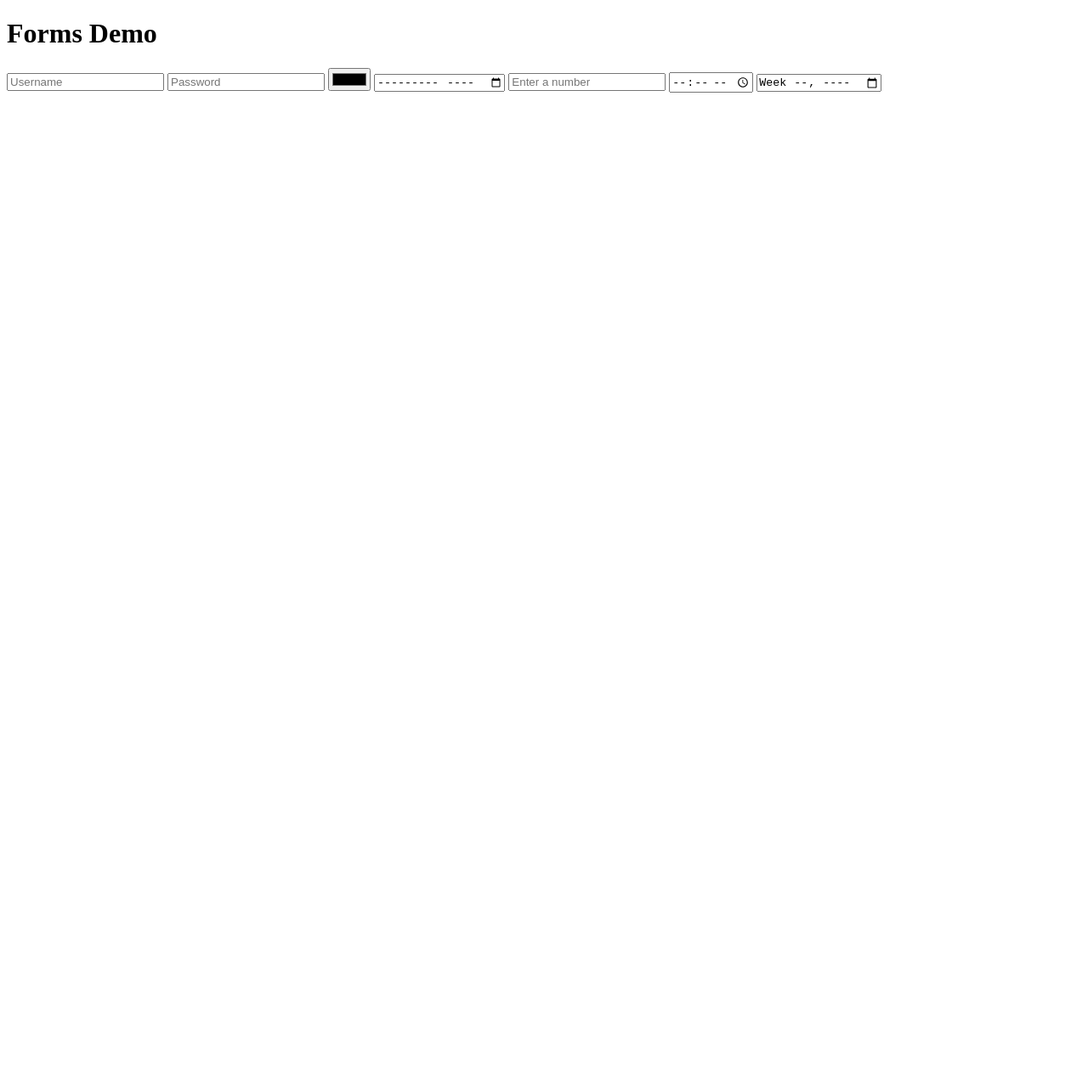
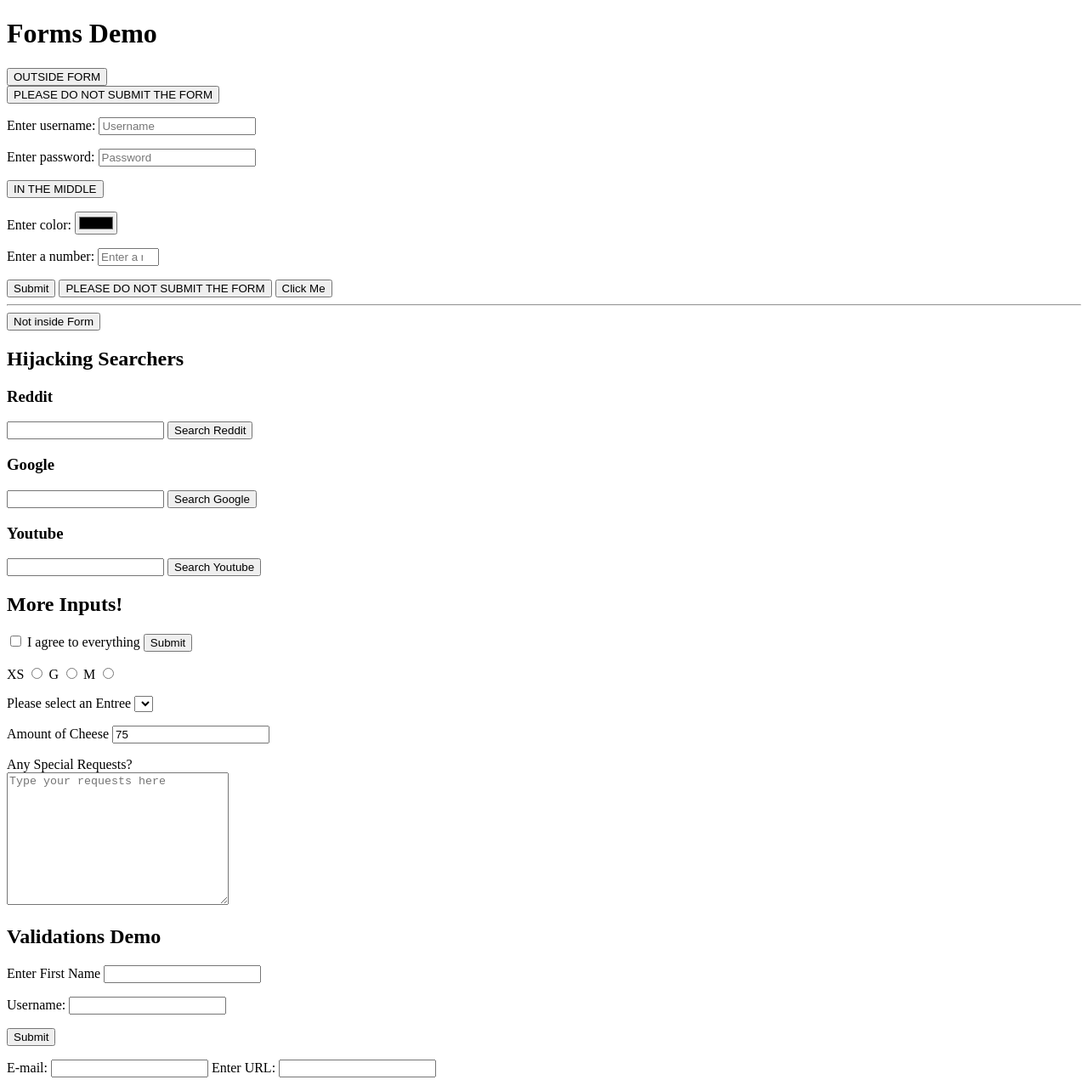
Before and after one commit to carlosMartinez93/Codes, a plain HTML site: page forms.html in a window 1280 px wide. Shown: the whole page at 85% size. Before the commit the page ends 800 px from the top, so only its background shows below. Drawn offline with Linux system fonts and the light colour scheme.

Commit message:
Add files via upload

```diff
--- a/forms.html
+++ b/forms.html
@@ -9,15 +9,109 @@
 
 <body>
     <h1>Forms Demo</h1>
+    <button>OUTSIDE FORM</button>
+
     <form action="tacos">
-        <input type="text" placeholder="Username">
-        <input type="password" placeholder="Password">
-        <input type="color">
-        <input type="month">
-        <input type="number" placeholder="Enter a number">
-        <input type="time">
-        <input type="week">
+        <button type="button">PLEASE DO NOT SUBMIT THE FORM</button>
+        <p>
+            <label for="username">Enter username:</label>
+            <input id="username" type="text" placeholder="Username" name="username">
+        </p>
+        <p>
+            <label for="password">Enter password:</label>
+            <input type="password" placeholder="Password" name="password">
+        </p>
+        <button>IN THE MIDDLE</button>
+        <p>
+            <label for="color">Enter color:</label>
+            <input id="color" type="color" name="color">
+        </p>
+        <p>
+            <label>
+                Enter a number:
+                <input id="number" type="number" placeholder="Enter a number" name="number" min="0" max="1000" step="2">
+            </label>
+        </p>
+
+        <button>Submit</button>
+        <button type="button">PLEASE DO NOT SUBMIT THE FORM</button>
+        <input type="submit" value="Click Me">
     </form>
+    <hr>
+    <!--Outside of a form, no default behavior-->
+    <button>Not inside Form</button>
+    <h2>Hijacking Searchers</h2>
+    <h3>Reddit</h3>
+    <form action="https://www.reddit.com/search">
+        <input type="text" name="q">
+        <!--need to maatch the exact name in the url-->
+        <button>Search Reddit</button>
+    </form>
+    <h3>Google</h3>
+    <form action="https://www.google.com/search">
+        <input type="text" name="q">
+        <button>Search Google</button>
+    </form>
+    <h3>Youtube</h3>
+    <form action="https://www.youtube.com.br/results">
+        <input type="text" name="search_query">
+        <button>Search Youtube</button>
+    </form>
+    <!--check boxes-->
+    <h2>More Inputs!</h2>
+    <form action="birds">
+        <input type="checkbox" name="Agree_tos" id="agree">
+        <label for="agree">I agree to everything</label>
+        <button>Submit</button>
+        <!--radio boxes-->
+        <p>
+            <label for="xs">XS</label>
+            <input type="radio" name="Size" id="XS" value="XS">
+            <label for="g">G</label>
+            <input type="radio" name="Size" id="G" value="G">
+            <label for="m">M</label>
+            <input type="radio" name="Size" id="M" value="M">
+        </p>
+        <p>
+            <label for="">Please select an Entree</label>
+            <select name="meal" id="meal">
+                <option value="fish"></option>
+                <option value="veg"></option>
+                <option value="steak"></option>
+            </select>
+        </p>
+        <p>
+            <label for="cheese">Amount of Cheese</label>
+            <input typ="range" id="cheese" min="1" max="10" step="2" name="cheese_level" value="75">
+        </p>
+        <p>
+            <label for="requests">Any Special Requests?</label>
+            <br>
+            <textarea name="requests" id="" cols="30" rows="10" placeholder="Type your requests here"></textarea>
+        </p>
+
+
+    </form>
+
+    <h2>Validations Demo</h2>
+    <form action="/dummy">
+        <label for="first">Enter First Name</label>
+        <input type="text" name="first" id="first">
+        <p>
+            <label for="username">Username:</label>
+            <input type="text" name="username" id="username" minlength="5" maxlength="25">
+        </p>
+        <button>Submit</button>
+
+        <p>
+            <label for="email">E-mail:</label>
+            <input type="email" name="e-mail" id="email" required>
+            <label for="url">Enter URL:</label>
+            <input type="url" name="url" id="url" required>
+
+        </p>
+    </form>
+
 
 </body>
 
```
Also changed, not shown: RaceRegistraion.html (added, +57 -0 lines).
